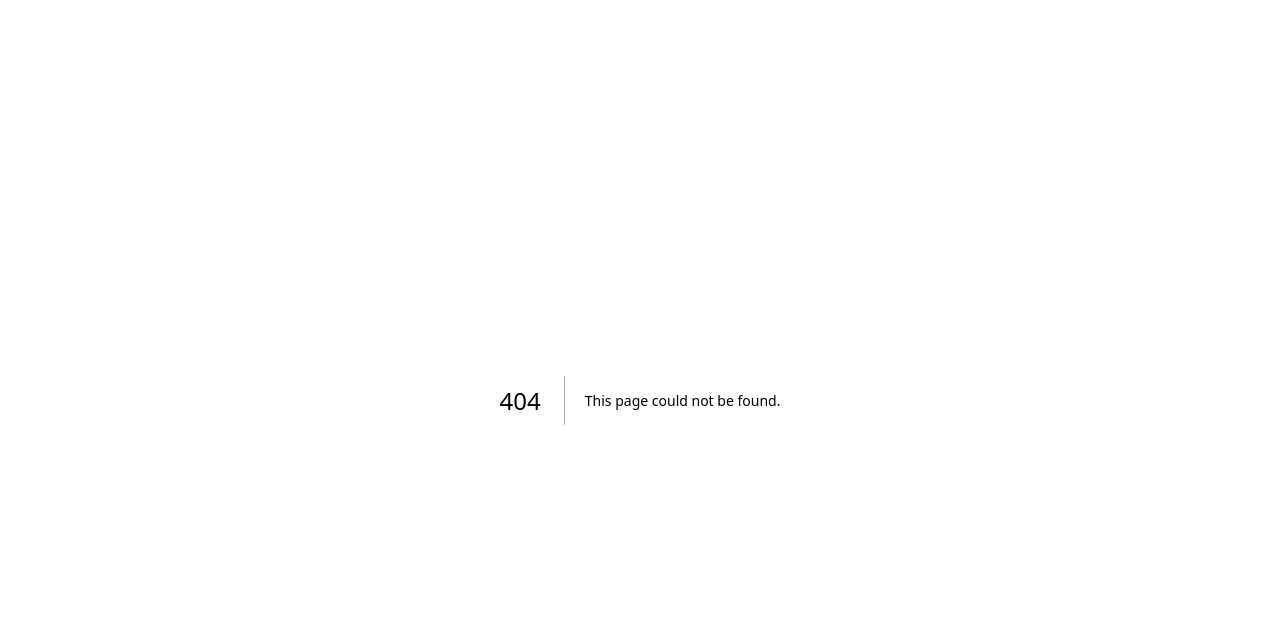
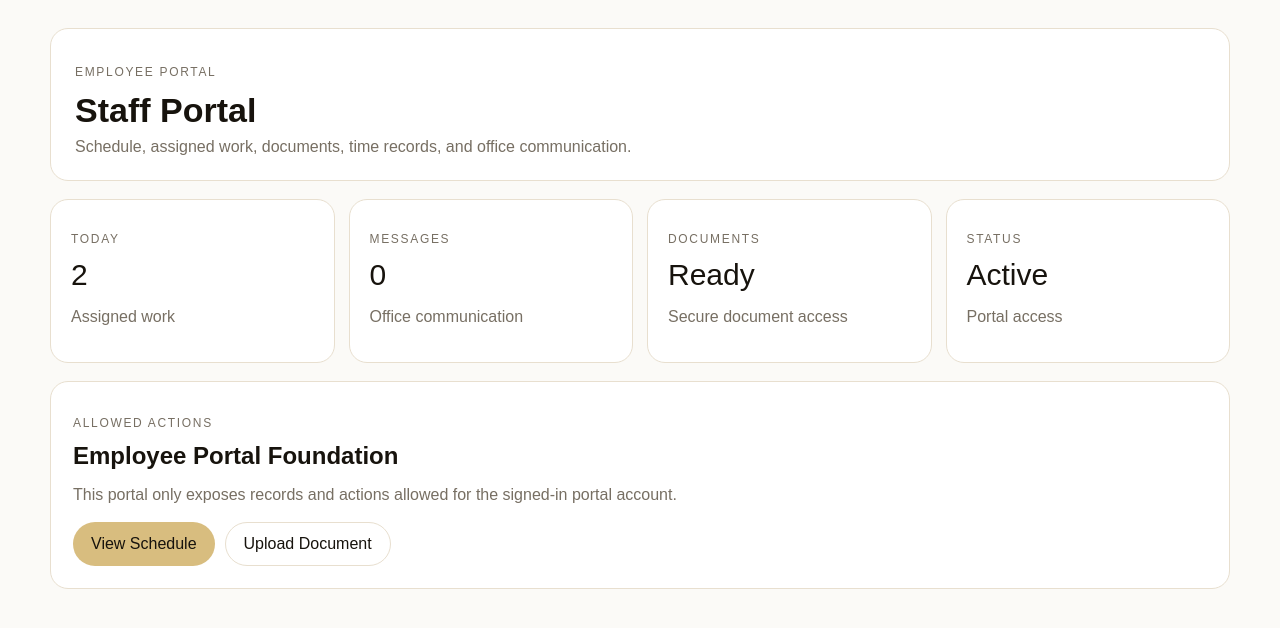
Before and after one commit to 360jarvis/JARVISV4, a Next.js app: page /portal/staff in a window 1280 px wide. Before the commit this address had no page. Shown: the top 628 px of the page. Built offline with nearby package versions, Linux system fonts and the light colour scheme.

Commit message:
Add staff portal route

```diff
--- /dev/null
+++ b/app/portal/staff/page.tsx
@@ -0,0 +1,6 @@
+import PortalShell from '../../../components/PortalShell';
+import PortalHome from '../../../components/PortalHome';
+
+export default function StaffPortalPage() {
+  return <PortalShell portalType="Employee" title="Staff Portal" subtitle="Schedule, assigned work, documents, time records, and office communication."><PortalHome portalType="Employee" /></PortalShell>;
+}
```
